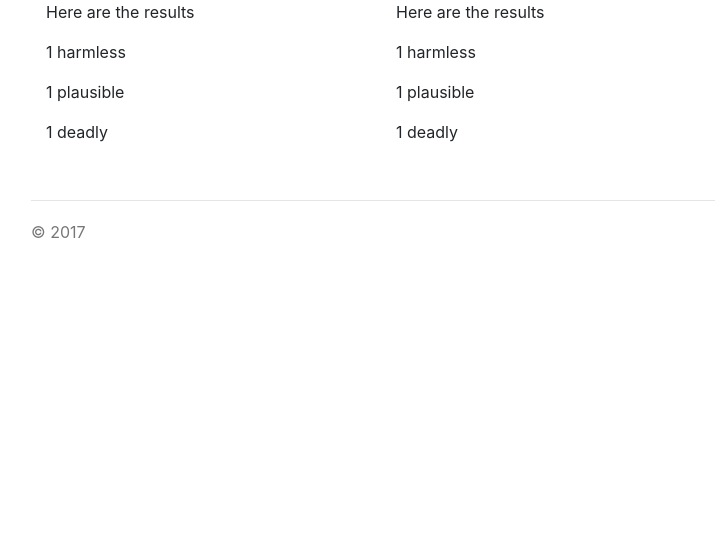
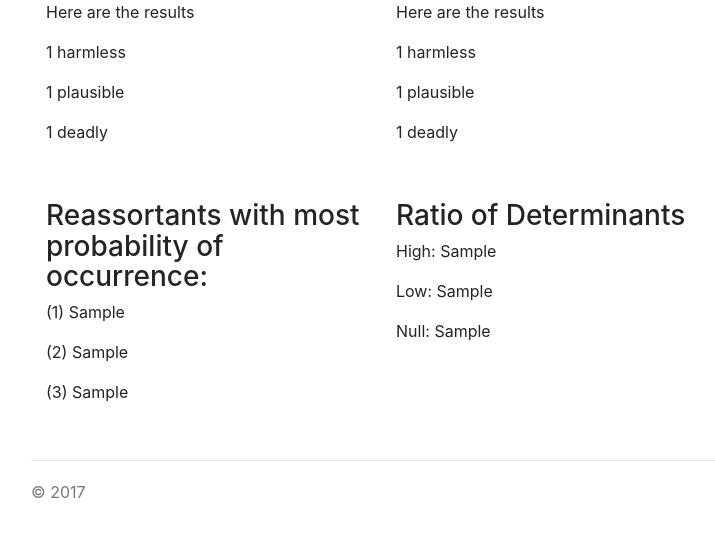
Before and after one commit to sathvikn/calhacks-17, a Flask app: template templates/cross.html in a window 1280 px wide. Shown: the part 159-696 px from the top of the page, without its empty margins (259-974 px from the left). Run offline with Flask 2, Linux system fonts and the light colour scheme; the template is opened without the code that fills it: most values are stand-ins (such as "Sample title", 1, 10 or a date in 2020); parts of the project's set-up code (start-up, migrations or seed data) failed here and were passed over; some libraries are stand-ins or nearby versions.

Commit message:
Final commit

```diff
--- a/templates/cross.html
+++ b/templates/cross.html
@@ -50,6 +50,21 @@
         </div>
       </div>
 
+      <div class="row marketing">
+        <div class="col-lg-6">
+          <h3>Reassortants with most probability of occurrence:</h3>
+          <p>(1) {{ data["reassortants1"][0] }}</p>
+          <p>(2) {{ data["reassortants1"][1] }}</p>
+          <p>(3) {{ data["reassortants1"][2] }}</p>
+        </div>
+        <div class="col-lg-6">
+          <h3>Ratio of Determinants</h3>
+          <p>High: {{ data["representation1"][2] }}</p>
+          <p>Low: {{ data["representation1"][1] }}</p>
+          <p>Null: {{ data["representation1"][0] }}</p>
+        </div>
+      </div>
+
       <footer class="footer">
         <p>&copy; 2017</p>
       </footer>
```
